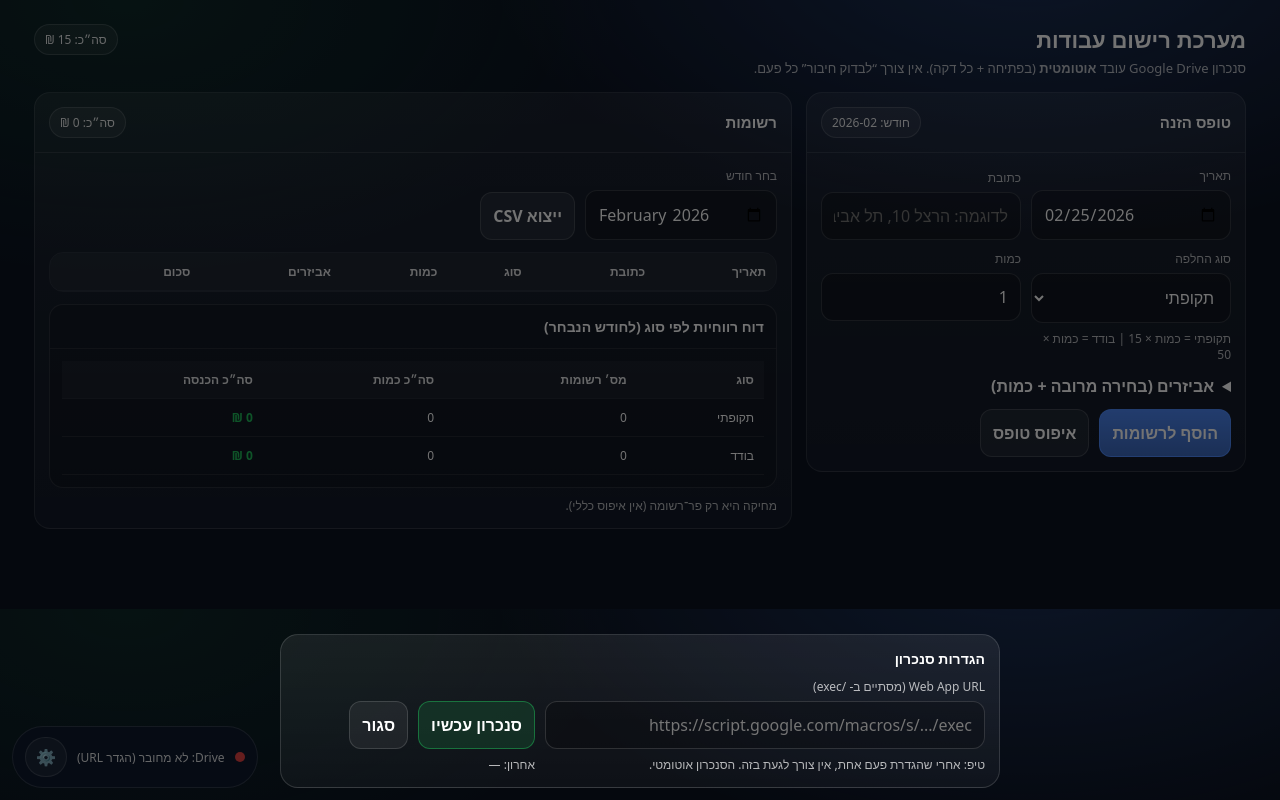
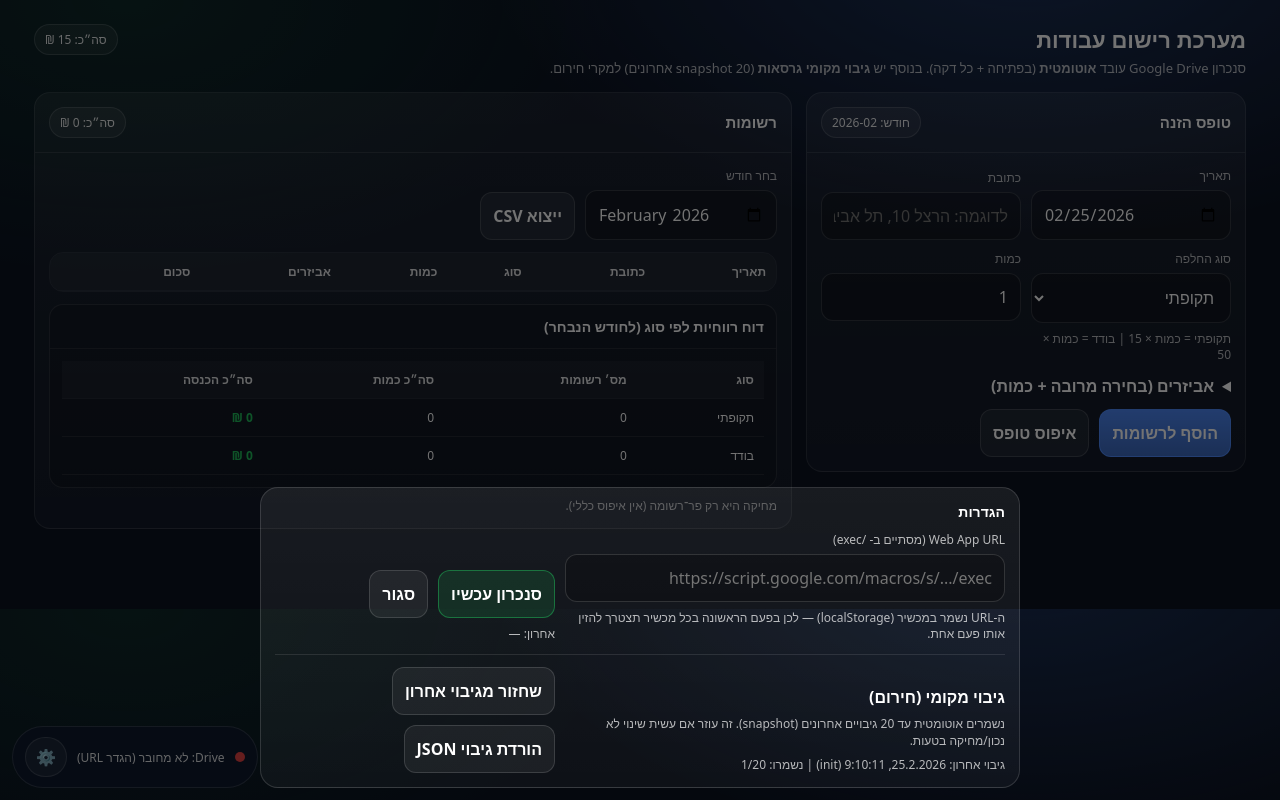
Before and after one commit to Yaronamir86/work-system, a plain HTML site: page index.html in a window 1280 px wide. Both pictures are taken after a click on the button "⚙️". Drawn offline with Linux system fonts and the light colour scheme.

Commit message:
Update index.html3

```diff
--- a/index.html
+++ b/index.html
@@ -3,7 +3,7 @@
 <head>
 <meta charset="utf-8"/>
 <meta name="viewport" content="width=device-width, initial-scale=1"/>
-<title>מערכת רישום עבודות — פרודקשן (סנכרון אוטומטי)</title>
+<title>מערכת רישום עבודות — פרודקשן (סנכרון אוטומטי + גיבוי)</title>
 <style>
 :root{--bg:#0b1220;--line:rgba(255,255,255,.10);--muted:rgba(255,255,255,.70);--txt:#fff;--accent:#4f8cff;--ok:#22c55e;--bad:#ef4444;--r:16px}
 *{box-sizing:border-box}
@@ -31,7 +31,6 @@ button{cursor:pointer;font-weight:900;background:rgba(79,140,255,.18);border-col
 button.primary{background:linear-gradient(180deg, rgba(79,140,255,.95), rgba(79,140,255,.70));border-color:rgba(79,140,255,.85)}
 button.ghost{background:rgba(255,255,255,.06);border-color:rgba(255,255,255,.14)}
 button.ok{background:rgba(34,197,94,.14);border-color:rgba(34,197,94,.45)}
-button.bad{background:rgba(239,68,68,.12);border-color:rgba(239,68,68,.45)}
 .actions{display:flex;gap:10px;flex-wrap:wrap;margin-top:12px}
 .hint{margin-top:8px;font-size:12px;color:var(--muted);line-height:1.35}
 table{width:100%;border-collapse:collapse;font-size:12px}
@@ -48,8 +47,9 @@ background:rgba(15,26,46,.92);color:rgba(255,255,255,.92);display:none;z-index:5
 .accGrid{display:grid;grid-template-columns:1fr 1fr;gap:10px;margin-top:10px}
 @media (max-width:980px){.accGrid{grid-template-columns:1fr}}
 .accBox{border:1px solid rgba(255,255,255,.10);border-radius:14px;padding:10px;background:rgba(0,0,0,.14)}
+.accQty{padding:10px 12px}
 
-/* ===== Production Sync Widget ===== */
+/* ===== Minimal Sync Widget ===== */
 .syncFab{
   position:fixed;
   inset-inline-end:12px;
@@ -73,14 +73,11 @@ background:rgba(15,26,46,.92);color:rgba(255,255,255,.92);display:none;z-index:5
 .syncFab button{padding:8px 10px;border-radius:999px}
 .syncFab .mini{background:rgba(255,255,255,.06);border-color:rgba(255,255,255,.14)}
 
-.modalBack{
-  position:fixed;inset:0;background:rgba(0,0,0,.55);
-  display:none;z-index:80;
-}
+.modalBack{position:fixed;inset:0;background:rgba(0,0,0,.55);display:none;z-index:80}
 .modalBack.show{display:block}
 .modal{
   position:fixed;inset-inline:12px;inset-block-end:12px;
-  max-width:720px;margin-inline:auto;
+  max-width:760px;margin-inline:auto;
   background:linear-gradient(180deg, rgba(255,255,255,.08), rgba(255,255,255,.04));
   border:1px solid rgba(255,255,255,.14);
   border-radius:18px;
@@ -92,6 +89,7 @@ background:rgba(15,26,46,.92);color:rgba(255,255,255,.92);display:none;z-index:5
 .modal .row2{display:flex;gap:10px;flex-wrap:wrap;align-items:end}
 .modal .row2 > div{flex:1 1 260px}
 .small{font-size:12px;color:var(--muted);line-height:1.35;margin-top:8px}
+hr.sep{border:0;border-top:1px solid rgba(255,255,255,.10);margin:12px 0}
 </style>
 </head>
 <body>
@@ -100,7 +98,7 @@ background:rgba(15,26,46,.92);color:rgba(255,255,255,.92);display:none;z-index:5
     <div>
       <h1>מערכת רישום עבודות</h1>
       <div class="sub">
-        סנכרון Google Drive עובד <b>אוטומטית</b> (בפתיחה + כל דקה). אין צורך “לבדוק חיבור” כל פעם.
+        סנכרון Google Drive עובד <b>אוטומטית</b> (בפתיחה + כל דקה). בנוסף יש <b>גיבוי מקומי גרסאות</b> (20 snapshot אחרונים) למקרי חירום.
       </div>
     </div>
     <div class="pill" id="preview">סה״כ: 0 ₪</div>
@@ -139,7 +137,7 @@ background:rgba(15,26,46,.92);color:rgba(255,255,255,.92);display:none;z-index:5
         <details style="margin-top:12px;">
           <summary style="cursor:pointer;font-weight:900;">אביזרים (בחירה מרובה + כמות)</summary>
           <div class="accGrid" id="accList"></div>
-          <div class="hint">מחירון: הארקה=35 | חצי 3/4=70 | 3/4=100 | חצי צול=85 | צול=115 | ברז 3/4=30 | ברז 1 צול=40</div>
+          <div class="hint">שורת הכמות באביזרים מתחילה ריקה (לא 0 ולא 1) — חובה למלא אם סימנת אביזר.</div>
         </details>
 
         <div class="actions">
@@ -191,7 +189,7 @@ background:rgba(15,26,46,.92);color:rgba(255,255,255,.92);display:none;z-index:5
 </div>
 
 <!-- Sync Widget -->
-<div class="syncFab" id="syncFab" role="button" aria-label="Sync status">
+<div class="syncFab" id="syncFab">
   <div id="dot" class="dot"></div>
   <div class="syncText" id="syncText">Drive: לא מחובר (הגדר URL)</div>
   <button class="mini" id="gearBtn" type="button">⚙️</button>
@@ -199,19 +197,35 @@ background:rgba(15,26,46,.92);color:rgba(255,255,255,.92);display:none;z-index:5
 
 <div class="modalBack" id="modalBack"></div>
 <div class="modal" id="modal">
-  <h3>הגדרות סנכרון</h3>
+  <h3>הגדרות</h3>
   <div class="row2">
     <div>
       <label>Web App URL (מסתיים ב- /exec)</label>
       <input id="endpoint" type="text" placeholder="https://script.google.com/macros/s/.../exec"/>
-      <div class="small">טיפ: אחרי שהגדרת פעם אחת, אין צורך לגעת בזה. הסנכרון אוטומטי.</div>
+      <div class="small">ה-URL נשמר במכשיר (localStorage) — לכן בפעם הראשונה בכל מכשיר תצטרך להזין אותו פעם אחת.</div>
     </div>
-    <div style="flex:0 0 240px;">
+    <div style="flex:0 0 280px;">
       <div class="actions" style="margin-top:0">
         <button class="ok" id="syncNowBtn" type="button">סנכרון עכשיו</button>
         <button class="ghost" id="closeBtn" type="button">סגור</button>
       </div>
       <div class="small" id="lastSync">אחרון: —</div>
+    </div>
+  </div>
+
+  <hr class="sep"/>
+
+  <div class="row2">
+    <div>
+      <div style="font-weight:900;margin-bottom:6px;">גיבוי מקומי (חירום)</div>
+      <div class="small">נשמרים אוטומטית עד 20 גיבויים אחרונים (snapshot). זה עוזר אם עשית שינוי לא נכון/מחיקה בטעות.</div>
+      <div class="small" id="backupInfo">—</div>
+    </div>
+    <div style="flex:0 0 280px;">
+      <div class="actions" style="margin-top:0">
+        <button class="ghost" id="restoreBtn" type="button">שחזור מגיבוי אחרון</button>
+        <button class="ghost" id="downloadJsonBtn" type="button">הורדת גיבוי JSON</button>
+      </div>
     </div>
   </div>
 </div>
@@ -225,10 +239,11 @@ background:rgba(15,26,46,.92);color:rgba(255,255,255,.92);display:none;z-index:5
   const MULT={"תקופתי":15,"בודד":50};
   const PRICES={"הארקה":35,"חצי מערכת 3/4":70,"מערכת 3/4":100,"חצי מערכת צול":85,"מערכת צול":115,"ברז 3/4":30,"ברז 1 צול":40};
 
-  const K_DATA="worklog_prod_data_v1";
-  const K_EP="worklog_prod_endpoint_v1";
-  const K_LAST="worklog_prod_lastSync_v1";
-  const K_QUEUE="worklog_prod_queue_v1";
+  const K_DATA="worklog_prod_data_v2";
+  const K_EP="worklog_prod_endpoint_v2";
+  const K_LAST="worklog_prod_lastSync_v2";
+  const K_QUEUE="worklog_prod_queue_v2";
+  const K_BACKUPS="worklog_prod_backups_v2"; // array of {ts, data, queue}
 
   const $=id=>document.getElementById(id);
   const dateEl=$("date"), addressEl=$("address"), kindEl=$("kind"), qtyEl=$("qty");
@@ -238,10 +253,12 @@ background:rgba(15,26,46,.92);color:rgba(255,255,255,.92);display:none;z-index:5
   const monthPill=$("monthPill");
 
   const endpointEl=$("endpoint");
-  const syncFab=$("syncFab"), dotEl=$("dot"), syncText=$("syncText");
+  const dotEl=$("dot"), syncText=$("syncText");
   const gearBtn=$("gearBtn"), modal=$("modal"), modalBack=$("modalBack");
   const closeBtn=$("closeBtn"), syncNowBtn=$("syncNowBtn");
   const lastSyncEl=$("lastSync");
+
+  const restoreBtn=$("restoreBtn"), downloadJsonBtn=$("downloadJsonBtn"), backupInfo=$("backupInfo");
   const toast=$("toast");
 
   function toastMsg(msg){toast.textContent=msg;toast.classList.add("show");clearTimeout(toastMsg._t);toastMsg._t=setTimeout(()=>toast.classList.remove("show"),1700);}
@@ -258,13 +275,36 @@ background:rgba(15,26,46,.92);color:rgba(255,255,255,.92);display:none;z-index:5
   let data=loadJson(K_DATA,[]);
   let queue=loadJson(K_QUEUE,[]);
 
+  function backups(){ return loadJson(K_BACKUPS, []); }
+  function pushBackup(reason){
+    // Keep last 20 snapshots
+    const b = backups();
+    b.unshift({
+      ts: new Date().toISOString(),
+      reason: reason || "auto",
+      data: data,
+      queue: queue
+    });
+    const trimmed = b.slice(0, 20);
+    saveJson(K_BACKUPS, trimmed);
+    renderBackupInfo();
+  }
+  function renderBackupInfo(){
+    const b = backups();
+    if(!b.length){
+      backupInfo.textContent = "אין גיבויים עדיין.";
+      return;
+    }
+    const last = b[0];
+    backupInfo.textContent = `גיבוי אחרון: ${new Date(last.ts).toLocaleString("he-IL")} (${last.reason}) | נשמרו: ${b.length}/20`;
+  }
+
   function setSyncUI(state, msg){
-    // state: "idle" | "ok" | "bad" | "syncing"
     dotEl.className="dot" + (state==="ok" ? " ok" : state==="bad" ? " bad" : "");
     syncText.textContent=msg;
   }
 
-  function openModal(){ modal.classList.add("show"); modalBack.classList.add("show"); }
+  function openModal(){ modal.classList.add("show"); modalBack.classList.add("show"); renderBackupInfo(); }
   function closeModal(){ modal.classList.remove("show"); modalBack.classList.remove("show"); }
   gearBtn.addEventListener("click",(e)=>{e.stopPropagation(); openModal();});
   closeBtn.addEventListener("click", closeModal);
@@ -283,31 +323,44 @@ background:rgba(15,26,46,.92);color:rgba(255,255,255,.92);display:none;z-index:5
         </label>
         <div style="margin-top:8px;">
           <label>כמות</label>
-          <input type="number" min="0" step="1" value="1" data-qty="${esc(name)}" disabled/>
+          <input class="accQty" type="number" min="1" step="1" value="" placeholder="—" inputmode="numeric" data-qty="${esc(name)}" disabled/>
         </div>`;
       accListEl.appendChild(box);
     });
+
     accListEl.querySelectorAll('input[type="checkbox"]').forEach(cb=>{
       cb.addEventListener("change", ()=>{
         const name=cb.dataset.name;
         const q=accListEl.querySelector(`input[data-qty="${CSS.escape(name)}"]`);
-        if(q){q.disabled=!cb.checked;if(cb.checked && Number(q.value)<=0) q.value=1;}
+        if(q){
+          q.disabled=!cb.checked;
+          if(!cb.checked){ q.value=""; }
+          q.placeholder = cb.checked ? "הזן כמות" : "—";
+        }
         updatePreview();
       });
     });
+
     accListEl.querySelectorAll('input[type="number"]').forEach(inp=>inp.addEventListener("input", updatePreview));
   }
 
-  function selectedAccessories(){
+  function selectedAccessories(strict=false){
     const res=[];
+    let missing=false;
     accListEl.querySelectorAll('input[type="checkbox"]').forEach(cb=>{
       if(!cb.checked) return;
       const name=cb.dataset.name;
       const q=accListEl.querySelector(`input[data-qty="${CSS.escape(name)}"]`);
-      const qty=Math.max(0,Math.floor(Number(q?.value||0)));
-      if(qty>0) res.push({name,qty});
+      const raw = String(q?.value ?? "").trim();
+      const qty = raw === "" ? NaN : Math.max(0, Math.floor(Number(raw)));
+      if(!Number.isFinite(qty) || qty<=0){
+        missing=true;
+      }else{
+        res.push({name,qty});
+      }
     });
-    return res;
+    if(strict && missing) return {ok:false, list:[]};
+    return {ok: !missing, list: res};
   }
 
   function compute(entry){
@@ -319,16 +372,17 @@ background:rgba(15,26,46,.92);color:rgba(255,255,255,.92);display:none;z-index:5
   function updatePreview(){
     const kind=kindEl.value;
     const qty=Math.max(0,Math.floor(Number(qtyEl.value||0)));
-    const acc=selectedAccessories();
+    const sel = selectedAccessories(false);
+    // For preview, treat missing qty as 0 (until user fills)
     const base=qty*(MULT[kind]??0);
-    const accSum=acc.reduce((s,a)=>s + a.qty*(PRICES[a.name]??0),0);
+    const accSum=sel.list.reduce((s,a)=>s + a.qty*(PRICES[a.name]??0),0);
     previewEl.textContent=`סה״כ: ${Math.round(base+accSum).toLocaleString("he-IL")} ₪`;
   }
 
   function resetForm(){
     addressEl.value=""; kindEl.value="תקופתי"; qtyEl.value=1;
     accListEl.querySelectorAll('input[type="checkbox"]').forEach(cb=>cb.checked=false);
-    accListEl.querySelectorAll('input[type="number"]').forEach(inp=>{inp.value=1; inp.disabled=true;});
+    accListEl.querySelectorAll('input[type="number"]').forEach(inp=>{inp.value=""; inp.disabled=true; inp.placeholder="—";});
     updatePreview();
   }
 
@@ -360,10 +414,16 @@ background:rgba(15,26,46,.92);color:rgba(255,255,255,.92);display:none;z-index:5
     if(!date) return toastMsg("בחר תאריך");
     if(!address) return toastMsg("חסרה כתובת");
     if(qty<=0) return toastMsg("כמות חייבת להיות מעל 0");
+
+    const sel = selectedAccessories(true);
+    if(!sel.ok) return toastMsg("בחרת אביזר — חובה למלא כמות לאביזר");
+
     const now=new Date().toISOString();
-    const entry={id:uid(),date,address,kind,qty,accessories:selectedAccessories(),createdAt:now,updatedAt:now,deleted:false};
+    const entry={id:uid(),date,address,kind,qty,accessories:sel.list,createdAt:now,updatedAt:now,deleted:false};
+
     upsertLocal(entry);
     enqueue("upsert", entry);
+    pushBackup("add");
     render();
     resetForm();
     toastMsg("נוסף ✅");
@@ -371,9 +431,9 @@ background:rgba(15,26,46,.92);color:rgba(255,255,255,.92);display:none;z-index:5
   }
 
   function del(id){
-    const now=new Date().toISOString();
     delLocal(id);
-    enqueue("delete", {id, deleted:true, updatedAt:now});
+    enqueue("delete", {id, deleted:true, updatedAt:new Date().toISOString()});
+    pushBackup("delete");
     render();
     toastMsg("נמחק ✅");
     syncNow({silent:true});
@@ -538,12 +598,37 @@ background:rgba(15,26,46,.92);color:rgba(255,255,255,.92);display:none;z-index:5
       lastSyncEl.textContent = "אחרון: " + nowTxt;
       setSyncUI("ok", pulled ? `Drive: עודכן ✅ (+${pulled})` : "Drive: מסונכרן ✅");
       render();
+      pushBackup("sync_ok");
       if(!opts.silent) toastMsg("סנכרון הושלם ✅");
     }catch(e){
       setSyncUI("bad","Drive: שגיאה ("+e.message+")");
       if(!opts.silent) toastMsg("שגיאת סנכרון");
     }
   }
+
+  // Restore / Download backup
+  restoreBtn.addEventListener("click", ()=>{
+    const b = backups();
+    if(!b.length) return toastMsg("אין גיבוי לשחזור");
+    const last = b[0];
+    data = last.data || [];
+    queue = last.queue || [];
+    saveJson(K_DATA, data);
+    saveJson(K_QUEUE, queue);
+    render();
+    toastMsg("שוחזר מגיבוי ✅");
+  });
+
+  downloadJsonBtn.addEventListener("click", ()=>{
+    const payload = { exportedAt: new Date().toISOString(), data, queue };
+    const blob = new Blob([JSON.stringify(payload, null, 2)], {type:"application/json;charset=utf-8"});
+    const url = URL.createObjectURL(blob);
+    const a = document.createElement("a");
+    a.href = url;
+    a.download = "worklog_backup.json";
+    document.body.appendChild(a); a.click(); a.remove();
+    URL.revokeObjectURL(url);
+  });
 
   // init
   dateEl.value=todayISO();
@@ -554,11 +639,11 @@ background:rgba(15,26,46,.92);color:rgba(255,255,255,.92);display:none;z-index:5
   buildAccessories();
   updatePreview();
   render();
+  renderBackupInfo();
 
   const last=loadLastSync();
   lastSyncEl.textContent="אחרון: "+(last ? new Date(last).toLocaleString("he-IL") : "—");
 
-  // UI bindings
   addBtn.addEventListener("click",(e)=>{e.preventDefault(); addRow();});
   resetBtn.addEventListener("click",(e)=>{e.preventDefault(); resetForm();});
   qtyEl.addEventListener("input", updatePreview);
@@ -577,6 +662,10 @@ background:rgba(15,26,46,.92);color:rgba(255,255,255,.92);display:none;z-index:5
   }else{
     setSyncUI("bad","Drive: לא מחובר (הגדר URL)");
   }
+
+  // Create an initial backup on first load (only once)
+  const b = backups();
+  if(!b.length) pushBackup("init");
 })();
 </script>
 </body>
```
